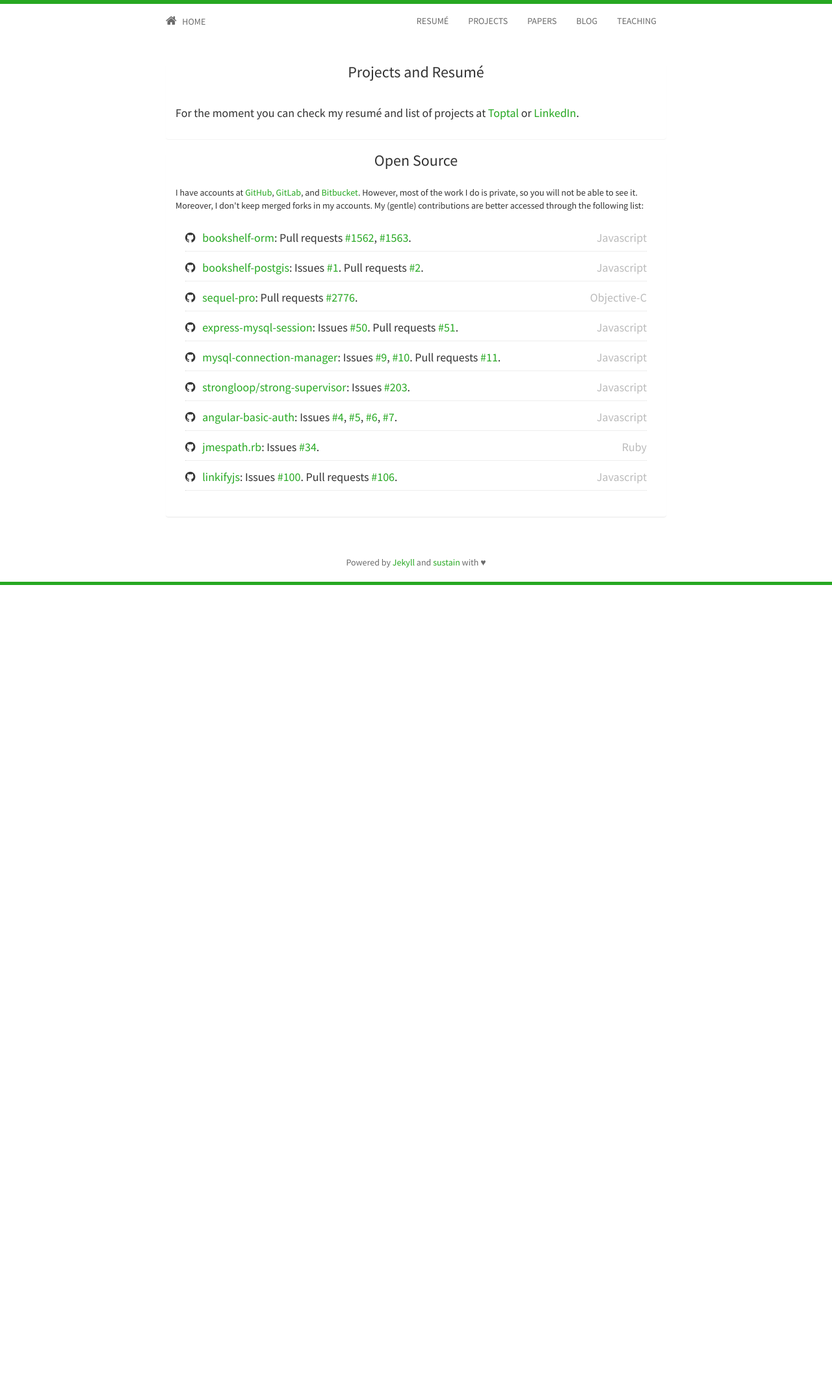
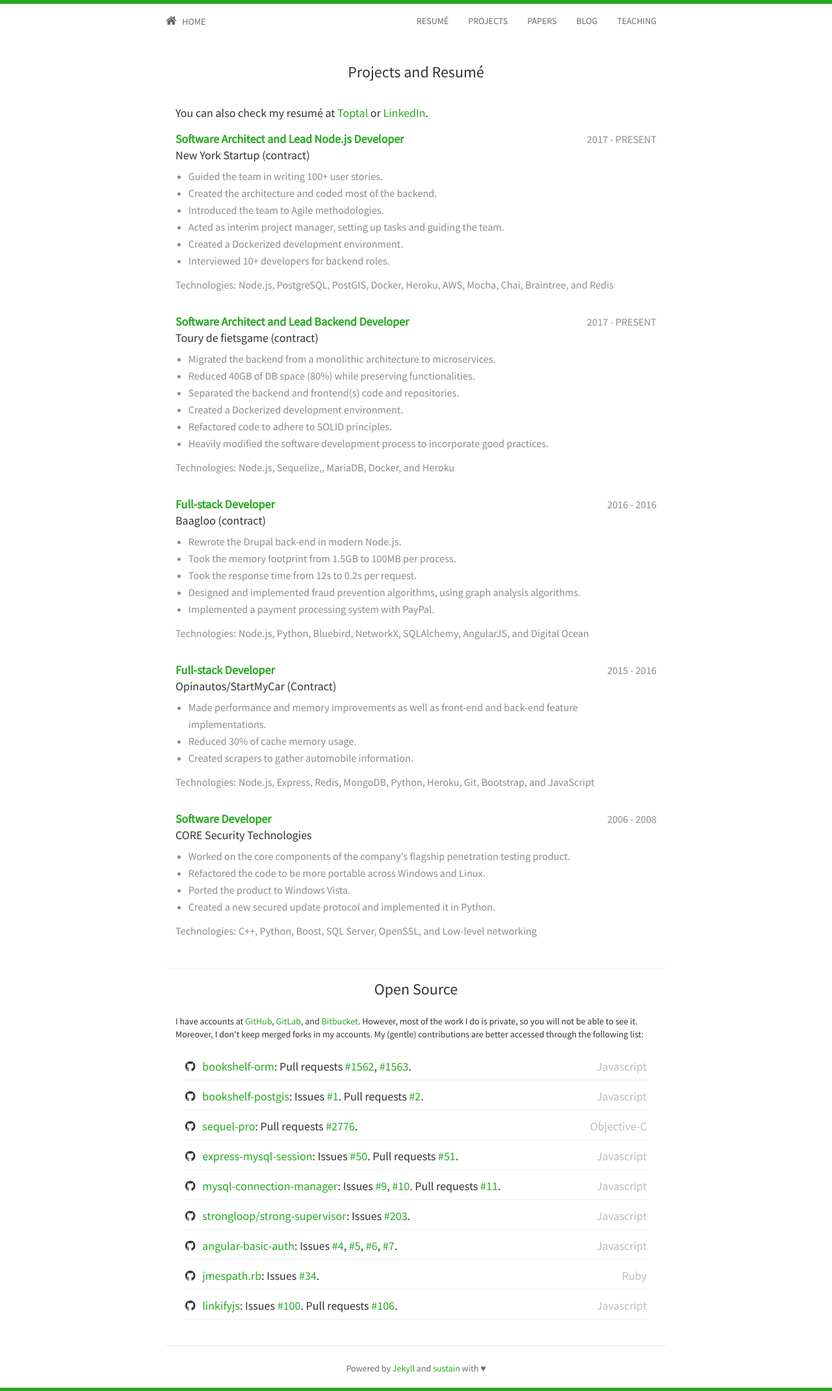
Before and after one commit to fcarreiro/fcarreiro.github.com, a Jekyll site: the page built from projects.html, in a window 1280 px wide. Shown: the whole page at 65% size. Built offline with Jekyll 4.4.1, drawn with Linux system fonts in a browser that asks for light colours; nearby versions of some CDN libraries; before the commit the page ends 900 px from its top, so only the background shows below that.

Commit message:
Added employment information

```diff
--- /dev/null
+++ b/_data/employment.yml
@@ -0,0 +1,90 @@
+- title: 'Software Architect and Lead Node.js Developer'
+  company: 'New York Startup (contract)'
+  dates: '2017 - PRESENT'
+  points:
+    - Guided the team in writing 100+ user stories.
+    - Created the architecture and coded most of the backend.
+    - Introduced the team to Agile methodologies.
+    - Acted as interim project manager, setting up tasks and guiding the team.
+    - Created a Dockerized development environment.
+    - Interviewed 10+ developers for backend roles.
+  tech:
+    - Node.js
+    - PostgreSQL
+    - PostGIS
+    - Docker
+    - Heroku
+    - AWS
+    - Mocha
+    - Chai
+    - Braintree
+    - Redis
+
+- title: 'Software Architect and Lead Backend Developer'
+  company: 'Toury de fietsgame (contract)'
+  dates: '2017 - PRESENT'
+  points:
+    - Migrated the backend from a monolithic architecture to microservices.
+    - Reduced 40GB of DB space (80%) while preserving functionalities.
+    - Separated the backend and frontend(s) code and repositories.
+    - Created a Dockerized development environment.
+    - Refactored code to adhere to SOLID principles.
+    - Heavily modified the software development process to incorporate good practices.
+  tech:
+    - Node.js
+    - Sequelize,
+    - MariaDB
+    - Docker
+    - Heroku
+
+- title: 'Full-stack Developer'
+  company: 'Baagloo (contract)'
+  dates: '2016 - 2016'
+  points:
+    - Rewrote the Drupal back-end in modern Node.js.
+    - Took the memory footprint from 1.5GB to 100MB per process.
+    - Took the response time from 12s to 0.2s per request.
+    - Designed and implemented fraud prevention algorithms, using graph analysis algorithms.
+    - Implemented a payment processing system with PayPal.
+  tech:
+    - Node.js
+    - Python
+    - Bluebird
+    - NetworkX
+    - SQLAlchemy
+    - AngularJS
+    - Digital Ocean
+
+- title: 'Full-stack Developer'
+  company: 'Opinautos/StartMyCar (Contract)'
+  dates: '2015 - 2016'
+  points:
+    - Made performance and memory improvements as well as front-end and back-end feature implementations.
+    - Reduced 30% of cache memory usage.
+    - Created scrapers to gather automobile information.
+  tech:
+    - Node.js
+    - Express
+    - Redis
+    - MongoDB
+    - Python
+    - Heroku
+    - Git
+    - Bootstrap
+    - JavaScript
+
+- title: 'Software Developer'
+  company: 'CORE Security Technologies'
+  dates: '2006 - 2008'
+  points:
+    - Worked on the core components of the company's flagship penetration testing product.
+    - Refactored the code to be more portable across Windows and Linux.
+    - Ported the product to Windows Vista.
+    - Created a new secured update protocol and implemented it in Python.
+  tech:
+    - C++
+    - Python
+    - Boost
+    - SQL Server
+    - OpenSSL
+    - Low-level networking
--- a/projects.html
+++ b/projects.html
@@ -8,48 +8,25 @@
   <div class="panel panel-default">
     <h3>Projects and Resumé</h3>
     <div class="panel-body">
-      <h5>For the moment you can check my resumé and list of projects at <a href="https://www.toptal.com/resume/facundo-carreiro" target="_blank">Toptal</a> or <a href="http://www.linkedin.com/in/fcarreiro" target="_blank">LinkedIn</a>.</h5>
-    </div>
+    <h5>You can also check my resumé at <a href="https://www.toptal.com/resume/facundo-carreiro" target="_blank">Toptal</a> or <a href="http://www.linkedin.com/in/fcarreiro" target="_blank">LinkedIn</a>.</h5>
+
+    {% for project in site.data.employment %}
+    <h5 class="project">
+      <!-- <i class="fa fa-cog"></i>&nbsp;&nbsp; -->
+      <span class="title">{{ project.title }}</span>
+      <span class="dates">{{ project.dates }}</span>
+      <span class="company">{{ project.company }}</span>
+      <ul>
+        {% for item in project.points %}
+        <li>{{ item }}</li>
+        {% endfor %}
+      </ul>
+      <span class="tech">Technologies:</span>
+      <span class="techlist">{{ project.tech | array_to_sentence_string }}</span>
+    </h5>
+    {% endfor %}
   </div>
-<!--  <div class="panel panel-default">
-    <div class="panel-body">
-		<h5>
-			<i class="fa fa-github"></i>&nbsp;&nbsp;<strong><a href="#">Project 1</a></strong>
-			- Ei viderer tacimates pro, quem assum ea nam. Veritus omnesque eam te. Et natum mucius tamquam vel,
-			ea dolorem volumus deterruisset nec. Graeci mentitum sea an, eu prima elaboraret est.
-		</h5>
-
-		<h5>
-			<i class="fa fa-github"></i>&nbsp;&nbsp;<strong><a href="#">Project 2</a></strong>
-			- An eripuit phaedrum qui, nec facer splendide ex, vel ea assum facilisi convenire.
-			Te his neglegentur consectetuer.
-		</h5>
-    	<h5>
-			<i class="fa fa-github"></i>&nbsp;&nbsp;<strong><a href="#">Project 3</a></strong>
-			- An alii quot tantas eum, doming platonem persecuti mea et, vim perpetua cotidieque delicatissimi in.
-		</h5>
-		<h5>
-			<i class="fa fa-globe"></i>&nbsp;&nbsp;<strong><a href="#">Project 4</a></strong>
-			- Vim an case vidit sententiae, est at euismod laboramus efficiantur. Ei sit brute lorem,
-			ea eam timeam viderer aliquid, cu integre omittam moderatius quo.
-		</h5>
-		<h5>
-			<i class="fa fa-globe"></i>&nbsp;&nbsp;<strong><a href="#">Project 5</a></strong>
-			- Dicta causae meliore ex vel, in vix erant integre petentium. Vix ei nisl scripta recusabo,
-			eam doming blandit facilisis.
-		</h5>
-		<h5>
-			<i class="fa fa-cog"></i>&nbsp;&nbsp;<strong><a href="#">Project 6</a></strong>
-			- Inermis recusabo elaboraret mea et, dicat neglegentur vim te. Nec et sanctus scriptorem,
-			usu ex sapientem gubergren. Tamquam admodum ei usu.
-		</h5>
-		<h5>
-			<i class="fa fa-cog"></i>&nbsp;&nbsp;<strong><a href="#">Project 7</a></strong>
-			- Essent putant indoctum sed in, reprimique persequeris neglegentur te quo. Nam rebum
-			tractatos partiendo at, debet ubique oporteat ut his.
-		</h5>
-  </div>
-  </div>-->
+</div>
 
   <div class="panel panel-default">
     <div class="panel panel-default">
--- a/static/css/main.css
+++ b/static/css/main.css
@@ -203,6 +203,51 @@
   margin-top: 1.3em;
 }
 
+/* Projects
+-------------------------------------------------- */
+
+.project {
+  margin-bottom: 1.5em;
+}
+
+.project .title {
+  color: #27A822;
+  font-weight: bold;
+}
+
+.project .company {
+  clear: both;
+  display: block;
+  line-height: 20px;
+  margin-bottom: 0.5em;
+}
+
+.project .dates {
+  float: right;
+  color: #8b8b8b;
+  font-size: 90%;
+}
+
+.project ul {
+  list-style: none;
+  padding-left: 1.1em;
+  margin-bottom: 0.5em;
+}
+
+.project ul li {
+  line-height: 26px;
+  color: #8b8b8b;
+  font-size: 90%;
+  list-style: disc;
+  padding-left: 0;
+}
+
+.project .tech, .project .techlist {
+  line-height: 26px;
+  color: #8b8b8b;
+  font-size: 90%;
+}
+
 /* Footer
 -------------------------------------------------- */
 
@@ -213,7 +258,7 @@
 	color: #6b6b6b;
 }
 div.footer{
-  border-bottom: 5px solid #27A822;;
+  border-bottom: 5px solid #27A822;
 }
 /* Set the fixed height of the footer here */
 /*.footer {
```
